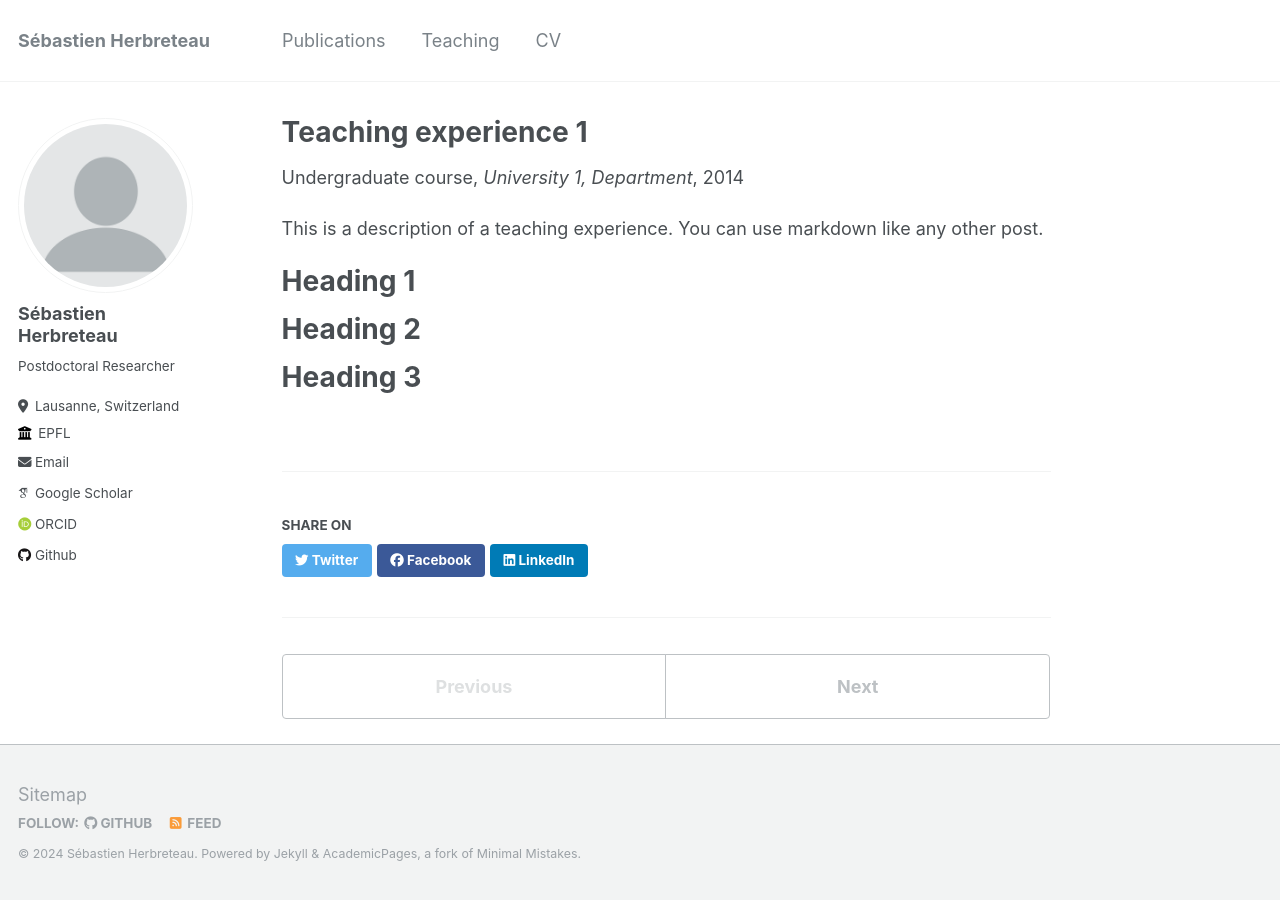
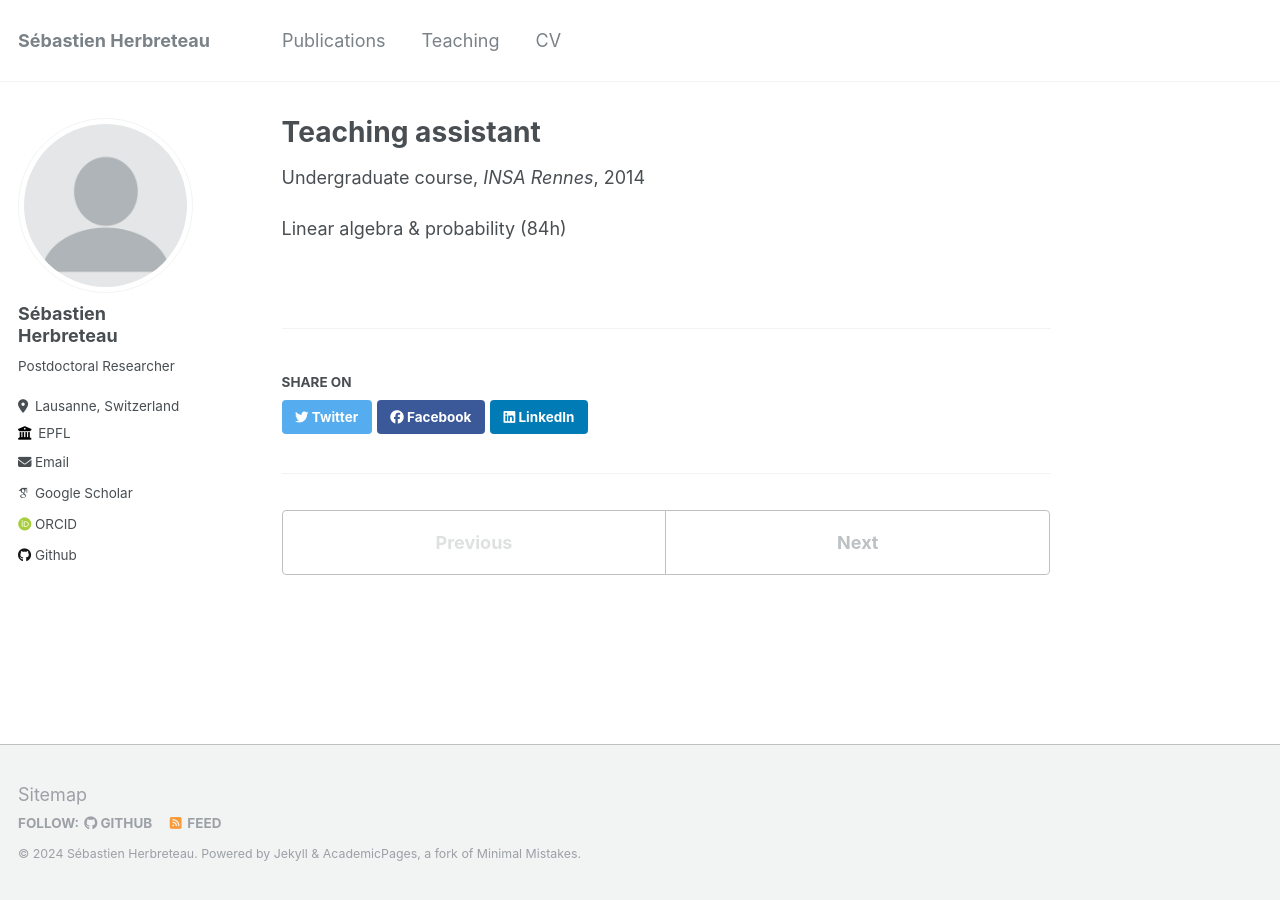
Before and after one commit to sherbret/sherbret.github.io, a Jekyll site: the page built from _teaching/2014-spring-teaching-1.md, in a window 1280 px wide. Built offline with Jekyll 4.4.1, drawn with Linux system fonts in a browser that asks for light colours; some web fonts are replaced.

Commit message:
Update 2014-spring-teaching-1.md

```diff
--- a/_teaching/2014-spring-teaching-1.md
+++ b/_teaching/2014-spring-teaching-1.md
@@ -1,20 +1,11 @@
 ---
-title: "Teaching experience 1"
+title: "Teaching assistant"
 collection: teaching
 type: "Undergraduate course"
 permalink: /teaching/2014-spring-teaching-1
-venue: "University 1, Department"
+venue: "INSA Rennes"
 date: 2014-01-01
-location: "City, Country"
+location: "Rennes, France"
 ---
 
-This is a description of a teaching experience. You can use markdown like any other post.
-
-Heading 1
-======
-
-Heading 2
-======
-
-Heading 3
-======
+Linear algebra & probability (84h)
```
